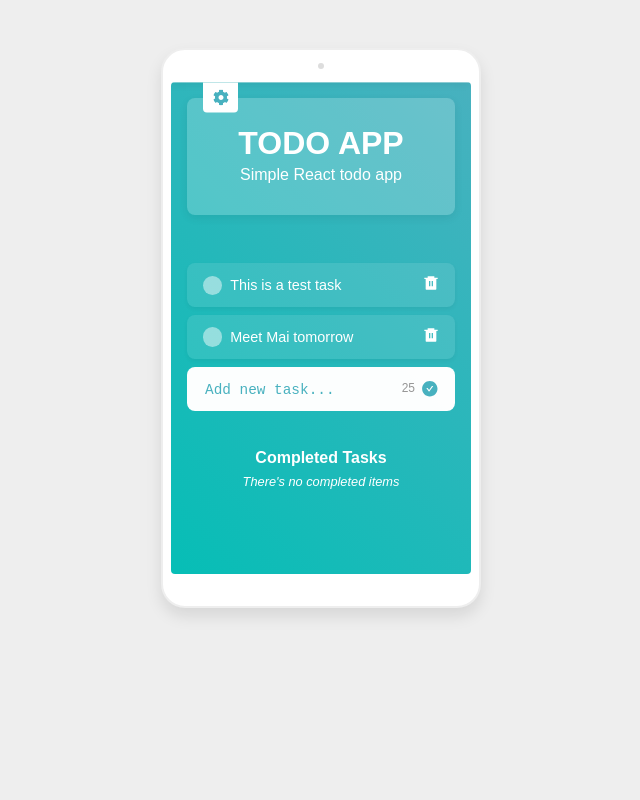
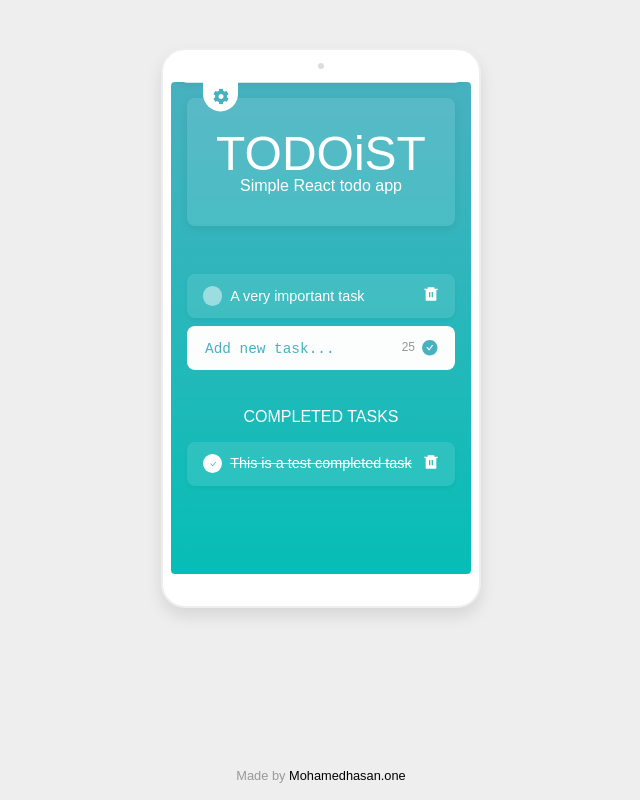
Before and after one commit to mhmdhasan/todo-app, a React (Create React App) app: page / in a window 1280 px wide. Shown: the whole page, without its empty margins (319-959 px from the left). Built offline with nearby package versions, Linux system fonts and the light colour scheme.

Commit message:
change the default todo items, apply some UI fixes

```diff
--- a/public/index.html
+++ b/public/index.html
@@ -4,7 +4,12 @@
 		<meta charset="utf-8" />
 		<link rel="icon" href="%PUBLIC_URL%/favicon.ico" />
 		<meta name="viewport" content="width=device-width, initial-scale=1" />
-		<meta name="theme-color" content="#ffffff" />
+		<style>
+			body {
+				color: blue;
+			}
+		</style>
+		<meta name="theme-color" content="" id="themeColor" />
 		<meta name="description" content="Web site created using create-react-app" />
 		<link rel="apple-touch-icon" href="%PUBLIC_URL%/logo192.png" />
 		<!--
--- a/src/App.js
+++ b/src/App.js
@@ -8,19 +8,39 @@ import { nanoid } from 'nanoid';
 
 function App() {
 	const TasksData = [
-		{ id: nanoid(), text: 'This is a test task', status: false },
-		{ id: nanoid(), text: 'Meet Mai tomorrow', status: false },
+		{
+			id: nanoid(),
+			text: 'This is a test completed task',
+			status: true,
+		},
+		{
+			id: nanoid(),
+			text: 'A very important task',
+			status: false,
+		},
 	];
 
 	const [tasks, setTasks] = useState(TasksData);
 	const [newTaskText, setNewTaskText] = useState('');
 	const [theme, setTheme] = useState('theme-1');
+	const [themeColor, setThemeColor] = useState('#48b1bf');
 
 	console.log(tasks);
 
 	const chLimit = 25;
 
 	useEffect(() => {
+		const newTheme = JSON.parse(localStorage.getItem('app-theme'));
+		if (newTheme) {
+			setTheme(newTheme);
+		}
+
+		const newThemeColor = JSON.parse(localStorage.getItem('app-theme-color'));
+		if (newThemeColor) {
+			setThemeColor(newThemeColor);
+		}
+		document.querySelector('#themeColor').setAttribute('content', newThemeColor);
+
 		const getNewTasks = JSON.parse(localStorage.getItem('todo-app-tasks'));
 		if (getNewTasks) {
 			setTasks(getNewTasks);
@@ -31,9 +51,24 @@ function App() {
 		localStorage.setItem('todo-app-tasks', JSON.stringify(tasks));
 	}, [tasks]);
 
+	useEffect(() => {
+		localStorage.setItem('app-theme', JSON.stringify(theme));
+	}, [theme]);
+
+	useEffect(() => {
+		localStorage.setItem('app-theme-color', JSON.stringify(themeColor));
+	}, [themeColor]);
+
 	// Add new task
 	const addTask = (task) => {
-		const newTasks = [...tasks, { id: nanoid(), text: task, status: false }];
+		const newTasks = [
+			...tasks,
+			{
+				id: nanoid(),
+				text: task,
+				status: false,
+			},
+		];
 		if (newTaskText.length <= chLimit) {
 			if (newTaskText.trim().length > 0) {
 				setTasks(newTasks);
@@ -50,6 +85,7 @@ function App() {
 		setTasks(newTasks);
 	};
 
+	// Complete task
 	const completeTask = (id, st) => {
 		let newTasks = [...tasks];
 		let indexOfTask = newTasks.findIndex((task) => task.id === id);
@@ -60,19 +96,10 @@ function App() {
 		setTasks(newTasks);
 	};
 
-	useEffect(() => {
-		const newTheme = JSON.parse(localStorage.getItem('app-theme'));
-		if (newTheme) {
-			setTheme(newTheme);
-		}
-	}, []);
-
-	useEffect(() => {
-		localStorage.setItem('app-theme', JSON.stringify(theme));
-	}, [theme]);
-
+	// Change theme
 	const changeTheme = (theme) => {
 		setTheme(theme);
+		setThemeColor(themeColor);
 	};
 
 	return (
@@ -80,7 +107,7 @@ function App() {
 			<div className='app-holder'>
 				<div className={`app-screen ${theme}`}>
 					<Header />
-					<Sidebar changeTheme={changeTheme} />
+					<Sidebar changeTheme={changeTheme} setThemeColor={setThemeColor} />
 
 					<div className='todo-list'>
 						<TasksList tasks={tasks} deleteTask={deleteTask} completeTask={completeTask} />
@@ -88,9 +115,16 @@ function App() {
 						<NewTask chLimit={chLimit} newTaskText={newTaskText} setNewTaskText={setNewTaskText} addTask={addTask} />
 					</div>
 
-					<h4 style={{ textAlign: 'center', paddingTop: '1rem', paddingBottom: '0.5rem', marginBottom: '0' }}>Completed Tasks</h4>
+					<h4 className='completed-tasks-header'>Completed Tasks</h4>
 					<CompletedTasks tasks={tasks} deleteTask={deleteTask} completeTask={completeTask} />
 				</div>
+			</div>
+
+			<div className='copyrights'>
+				Made by{' '}
+				<a href='https://mohamedhasan.one' target='_blank' rel='noreferrer'>
+					Mohamedhasan.one
+				</a>
 			</div>
 		</div>
 	);
--- a/src/components/Header.js
+++ b/src/components/Header.js
@@ -1,7 +1,7 @@
 const Header = () => {
 	return (
 		<div className='app-header'>
-			<h1>Todo App</h1>
+			<h1>TODOiST</h1>
 			<p>Simple React todo app</p>
 		</div>
 	);
--- a/src/components/Sidebar.js
+++ b/src/components/Sidebar.js
@@ -1,23 +1,71 @@
 import { useEffect } from 'react';
 import { FaCog } from 'react-icons/fa';
 
-const Sidebar = ({ changeTheme }) => {
+const Sidebar = ({ changeTheme, setThemeColor }) => {
 	useEffect(() => {
 		document.querySelector('.toggle-setting').addEventListener('click', function () {
 			document.querySelector('.setting').classList.toggle('show');
 		});
 	}, []);
 
+	useEffect(() => {
+		document.querySelectorAll('.setting-theme').forEach((el) => {
+			el.addEventListener('click', () => {
+				document.querySelector('#themeColor').setAttribute('content', el.dataset.maincolor);
+			});
+		});
+	}, [changeTheme]);
+
 	return (
 		<div className='setting'>
 			<div className='setting-inner'>
 				<p className='setting-header'>Choose theme</p>
 				<div className='theme-options'>
-					<span onClick={(e) => changeTheme(e.target.dataset.theme)} className='setting-theme theme-1' data-theme='theme-1'></span>
-					<span onClick={(e) => changeTheme(e.target.dataset.theme)} className='setting-theme theme-2' data-theme='theme-2'></span>
-					<span onClick={(e) => changeTheme(e.target.dataset.theme)} className='setting-theme theme-3' data-theme='theme-3'></span>
-					<span onClick={(e) => changeTheme(e.target.dataset.theme)} className='setting-theme theme-4' data-theme='theme-4'></span>
-					<span onClick={(e) => changeTheme(e.target.dataset.theme)} className='setting-theme theme-5' data-theme='theme-5'></span>
+					<span
+						onClick={(e) => {
+							changeTheme(e.target.dataset.theme);
+							setThemeColor(e.target.dataset.maincolor);
+						}}
+						className='setting-theme theme-1'
+						data-theme='theme-1'
+						data-maincolor='#48b1bf'
+					></span>
+					<span
+						onClick={(e) => {
+							changeTheme(e.target.dataset.theme);
+							setThemeColor(e.target.dataset.maincolor);
+						}}
+						className='setting-theme theme-2'
+						data-theme='theme-2'
+						data-maincolor='#8ca6db'
+					></span>
+					<span
+						onClick={(e) => {
+							changeTheme(e.target.dataset.theme);
+							setThemeColor(e.target.dataset.maincolor);
+						}}
+						className='setting-theme theme-3'
+						data-theme='theme-3'
+						data-maincolor='#fe977b'
+					></span>
+					<span
+						onClick={(e) => {
+							changeTheme(e.target.dataset.theme);
+							setThemeColor(e.target.dataset.maincolor);
+						}}
+						className='setting-theme theme-4'
+						data-theme='theme-4'
+						data-maincolor='#e35d5b'
+					></span>
+					<span
+						onClick={(e) => {
+							changeTheme(e.target.dataset.theme);
+							setThemeColor(e.target.dataset.maincolor);
+						}}
+						className='setting-theme theme-5'
+						data-theme='theme-5'
+						data-maincolor='#8dc26f'
+					></span>
 				</div>
 			</div>
 			<button className='toggle-setting'>
--- a/src/index.css
+++ b/src/index.css
@@ -353,7 +353,12 @@ template {
 	display: none;
 }
 
-@import url('https://fonts.googleapis.com/css2?family=PT+Sans:wght@400;700&display=swap');
+:root {
+	--theme: blue;
+}
+
+@import url('https://fonts.googleapis.com/css2?family=Montserrat:wght@200;300;800&family=PT+Sans:wght@400;700&display=swap');
+
 ::-webkit-scrollbar {
 	width: 0.2rem;
 }
@@ -387,15 +392,46 @@ body {
 	right: 0;
 	background: #fff;
 	color: #000;
-	padding: 1rem;
 	text-align: right;
 	z-index: 999;
 	box-shadow: -2px 0 10px rgba(0, 0, 0, 0.1);
 	transition: all 0.3s;
+	border-radius: 0 0 1rem 1rem;
+}
+
+.setting-inner {
+	padding: 1rem;
+	width: 100%;
+	height: 100%;
+	background: #fff;
+	border-radius: 0 0 1rem 1rem;
+}
+
+.setting::before {
+	content: '';
+	display: block;
+	position: absolute;
+	left: 0;
+	top: calc(100% - 1rem);
+	width: 100vw;
+	height: calc(100vh + 1rem);
+	background: #000;
+	opacity: 0.7;
+	z-index: -1;
+	display: none;
+}
+
+.setting-inner {
+	position: relative;
+	z-index: 10;
 }
 
 .setting.show {
 	transform: none;
+}
+
+.setting.show::before {
+	display: block;
 }
 
 .setting-theme {
@@ -422,11 +458,12 @@ body {
 	cursor: pointer;
 	width: 35px;
 	height: 30px;
-	border-radius: 0 0 0.25rem 0.25rem;
+	border-radius: 0 0 30rem 30rem;
 	border: none;
 	position: absolute;
-	bottom: -30px;
+	bottom: -29px;
 	left: 2rem;
+	padding: 0;
 }
 
 .theme-options {
@@ -437,59 +474,63 @@ body {
 }
 
 .theme-1 {
-	background: linear-gradient(45deg, #06beb6, #48b1bf);
+	background: linear-gradient(to top, #06beb6, #48b1bf);
 }
 .theme-1 .todo-item-complete,
 .theme-1 .new-item input,
 .theme-1 .new-item input::placeholder,
 .theme-1 .save,
-.theme-1 .toggle-setting {
+.theme-1 .toggle-setting,
+.theme-1 .copyrights a {
 	color: #48b1bf;
 }
 .theme-2 {
-	background: linear-gradient(45deg, #b993d6, #8ca6db);
+	background: linear-gradient(to top, #b993d6, #8ca6db);
 }
 .theme-2 .todo-item-complete,
 .theme-2 .new-item input,
 .theme-2 .new-item input::placeholder,
 .theme-2 .save,
-.theme-2 .toggle-setting {
+.theme-2 .toggle-setting,
+.theme-2 .copyrights a {
 	color: #8ca6db;
 }
 .theme-3 {
-	background: linear-gradient(45deg, #fe7378, #fe977b);
+	background: linear-gradient(to top, #fe7378, #fe977b);
 }
 .theme-3 .todo-item-complete,
 .theme-3 .new-item input,
 .theme-3 .new-item input::placeholder,
 .theme-3 .save,
-.theme-3 .toggle-setting {
+.theme-3 .toggle-setting,
+.theme-3 .copyrights a {
 	color: #fe977b;
 }
 .theme-4 {
-	background: linear-gradient(45deg, #e53935, #e35d5b);
+	background: linear-gradient(to top, #e53935, #e35d5b);
 }
 .theme-4 .todo-item-complete,
 .theme-4 .new-item input,
 .theme-4 .new-item input::placeholder,
 .theme-4 .save,
-.theme-4 .toggle-setting {
+.theme-4 .toggle-setting,
+.theme-4 .copyrights a {
 	color: #e35d5b;
 }
 .theme-5 {
-	background: linear-gradient(45deg, #76b852, #8dc26f);
+	background: linear-gradient(to top, #76b852, #8dc26f);
 }
 .theme-5 .todo-item-complete,
 .theme-5 .new-item input,
 .theme-5 .new-item input::placeholder,
 .theme-5 .save,
-.theme-5 .toggle-setting {
+.theme-5 .toggle-setting,
+.theme-5 .copyrights a {
 	color: #8dc26f;
 }
 
 .app-message {
 	font-size: 0.8rem;
-	font-style: italic;
 	text-align: center;
 	margin: 0;
 }
@@ -504,7 +545,6 @@ body {
 	max-width: 20rem;
 	height: 35rem;
 	max-height: 40rem;
-	/* max-height: 40rem; */
 	background: #fff;
 	border: 2px solid #eee;
 	margin: 0 auto;
@@ -539,7 +579,7 @@ body {
 	text-align: center;
 	margin-bottom: 3rem;
 	line-height: 1rem;
-	background: rgba(255, 255, 255, 0.2);
+	background: rgba(255, 255, 255, 0.1);
 	position: relative;
 	padding: 1rem;
 	color: #fff;
@@ -548,9 +588,26 @@ body {
 }
 .app-header h1 {
 	line-height: 1rem;
+	font-size: 3rem;
 	margin-bottom: 0;
+	font-weight: 200;
+	font-family: 'Montserrat', sans-serif;
+}
+
+.completed-tasks-header {
+	text-align: center;
 	text-transform: uppercase;
-	font-weight: 700;
+	left: 0.1rem;
+	font-weight: 300;
+	font-family: 'Montserrat', sans-serif;
+	padding-top: 1rem;
+	padding-bottom: 0.5rem;
+	margin-bottom: 0;
+}
+
+.app-header p {
+	font-weight: 300;
+	font-family: 'Montserrat', sans-serif;
 }
 
 .todo-item-text {
@@ -666,7 +723,7 @@ body {
 		border: none;
 	}
 	.app-header {
-		padding: 3rem 1rem;
+		padding: 2rem 1rem;
 	}
 	.app-header h1 {
 		font-size: 3rem;
@@ -680,4 +737,30 @@ body {
 		min-height: 100%;
 		border-radius: 0;
 	}
+	.copyrights {
+		display: none;
+	}
 }
+
+@media (max-width: 400px) {
+	.app-header h1 {
+		font-size: 4rem;
+		margin-bottom: 2rem;
+	}
+}
+
+.copyrights {
+	text-align: center;
+	position: absolute;
+	bottom: 1rem;
+	left: 50%;
+	transform: translateX(-50%);
+	color: #999;
+	font-weight: 300;
+	font-size: 0.8rem;
+}
+
+.copyrights a {
+	color: #000;
+	text-decoration: none;
+}
```
